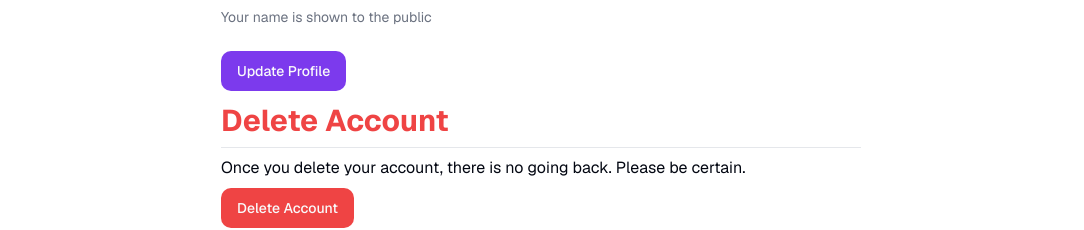
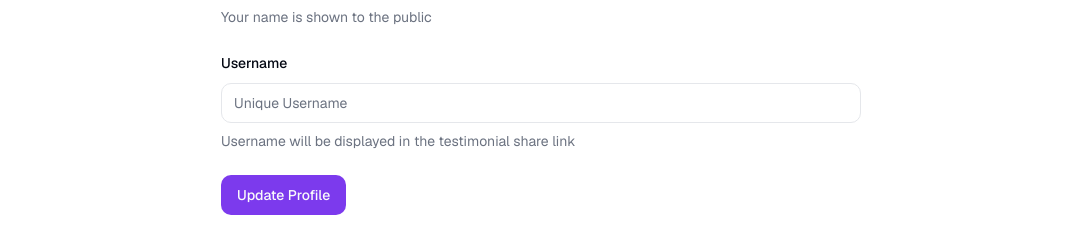
Before and after one commit to Maqed/testimonialsify, a Next.js app: page /user-settings in a window 1280 px wide. Shown: the part 206-436 px from the top of the page, without its empty margins (99-1183 px from the left). Built offline with nearby package versions, Linux system fonts and the light colour scheme; no server answers; sample sign-in values are in the browser's storage.

Commit message:
Added adding username functionality

```diff
--- a/src/app/(protected)/user-settings/_components/edit-section.tsx
+++ b/src/app/(protected)/user-settings/_components/edit-section.tsx
@@ -31,6 +31,7 @@ function EditAccountSection({ isPending, startTransition }: Props) {
     resolver: zodResolver(userSettingsSchema),
     defaultValues: {
       name: session?.user.name,
+      username: session?.user.username,
     },
     values: session?.user,
   });
@@ -75,6 +76,52 @@ function EditAccountSection({ isPending, startTransition }: Props) {
               </FormItem>
             )}
           />
+          <FormField
+            control={form.control}
+            name="username"
+            render={({ field }) => (
+              <FormItem>
+                <FormLabel>Username</FormLabel>
+                <FormControl>
+                  {status === "loading" ? (
+                    <Skeleton className="h-10 w-full" />
+                  ) : (
+                    <Input
+                      disabled={isPending}
+                      placeholder="Unique Username"
+                      {...field}
+                      onBlur={async () => {
+                        try {
+                          const userInput =
+                            userSettingsSchema.shape.username.parse(
+                              field.value,
+                            );
+                          if (
+                            userInput &&
+                            userInput !== session?.user.username
+                          ) {
+                            const response = await fetch(
+                              `/api/user/isUserUnique?username=${field.value}`,
+                            );
+                            const data = await response.json();
+                            if (!data.isUnique) {
+                              toast.error(
+                                "Username is not unique, try something else.",
+                              );
+                            }
+                          }
+                        } catch (error) {}
+                      }}
+                    />
+                  )}
+                </FormControl>
+                <FormDescription>
+                  Username will be displayed in the testimonial share link
+                </FormDescription>
+                <FormMessage />
+              </FormItem>
+            )}
+          />
           <Button disabled={isPending} type="submit">
             Update Profile
           </Button>
--- /dev/null
+++ b/src/app/api/user/isUserUnique/route.ts
@@ -0,0 +1,13 @@
+import { NextResponse } from "next/server";
+import { db } from "@/server/db";
+
+export async function GET(request: Request) {
+  const { searchParams } = new URL(request.url);
+  const username = searchParams.get("username") ?? "";
+
+  const user = await db.user.findUnique({
+    where: { username },
+  });
+
+  return NextResponse.json({ isUnique: !user });
+}
--- a/src/lib/utils.ts
+++ b/src/lib/utils.ts
@@ -21,3 +21,14 @@ export function getFirstLettersOfWords(str: string | null | undefined) {
 export function absoluteURL(url: string) {
   return `${env.NEXT_PUBLIC_WEBSITE_URL}${url}`;
 }
+export function kebabCase(str: string) {
+  return str.replace(" ", "-").toLowerCase();
+}
+
+export function generateRandomNumbers(length: number): string {
+  let result = "";
+  for (let i = 0; i < length; i++) {
+    result += Math.floor(Math.random() * 10).toString();
+  }
+  return result;
+}
--- a/src/server/auth.ts
+++ b/src/server/auth.ts
@@ -10,7 +10,9 @@ import GithubProvider from "next-auth/providers/github";
 
 import { env } from "@/env";
 import { db } from "@/server/db";
-import { UserUsage } from "@prisma/client";
+import { UserUsage, User } from "@prisma/client";
+import { kebabCase } from "@/lib/utils";
+import { generateRandomNumbers } from "@/lib/utils"; // Import the new function
 
 /**
  * Module augmentation for `next-auth` types. Allows us to add custom properties to the `session`
@@ -24,6 +26,7 @@ declare module "next-auth" {
       id: string;
       name: string;
       image: string;
+      username: string;
       tierId: string;
       userUsage: UserUsage;
       // ...other properties
@@ -35,6 +38,7 @@ declare module "next-auth" {
     // ...other properties
     // role: UserRole;
     tierId: string;
+    username: string;
     userUsage: UserUsage;
   }
 }
@@ -46,9 +50,10 @@ declare module "next-auth" {
  */
 export const authOptions: NextAuthOptions = {
   callbacks: {
-    session: async ({ session, user }) => {
-      if (user && !user.userUsage) {
-        const userUsage = await db.userUsage.upsert({
+    signIn: async ({ user }) => {
+      if (user) {
+        if (!user.userUsage) {
+          await db.userUsage.upsert({
             where: { userId: user.id },
             update: {},
             create: {
@@ -59,6 +64,33 @@ export const authOptions: NextAuthOptions = {
             },
           });
         }
+        if (!user.username) {
+          let baseUsername = kebabCase(user.name as string);
+          let uniqueUsername = baseUsername;
+
+          while (true) {
+            const randomSuffix = generateRandomNumbers(4);
+            uniqueUsername = `${baseUsername}-${randomSuffix}`;
+            let existingUser: User | null = null;
+            try {
+              existingUser = await db.user.findUnique({
+                where: { username: uniqueUsername },
+              });
+            } catch (error) {}
+
+            if (!existingUser) {
+              break;
+            }
+          }
+          await db.user.update({
+            where: { id: user.id },
+            data: { username: uniqueUsername },
+          });
+        }
+      }
+      return true;
+    },
+    session: async ({ session, user }) => {
       return {
         ...session,
         user: {
@@ -66,6 +98,7 @@ export const authOptions: NextAuthOptions = {
           id: user.id,
           tierId: user.tierId,
           userUsage: user.userUsage,
+          username: user.username,
         },
       };
     },
--- a/src/zod/user-settings.ts
+++ b/src/zod/user-settings.ts
@@ -2,4 +2,10 @@ import { z } from "zod";
 
 export const userSettingsSchema = z.object({
   name: z.string().min(2, { message: "Name must be at least 2 characters." }),
+  username: z
+    .string()
+    .min(2, { message: "Username must be at least 2 characters." })
+    .regex(/^[^\s/]+$/, {
+      message: "Username cannot contain spaces or slashes.",
+    }),
 });
```
Also changed, not shown: 1 other file (tests, documents, lock files or other folders). Lines whose indentation alone changed are shown as unchanged.
